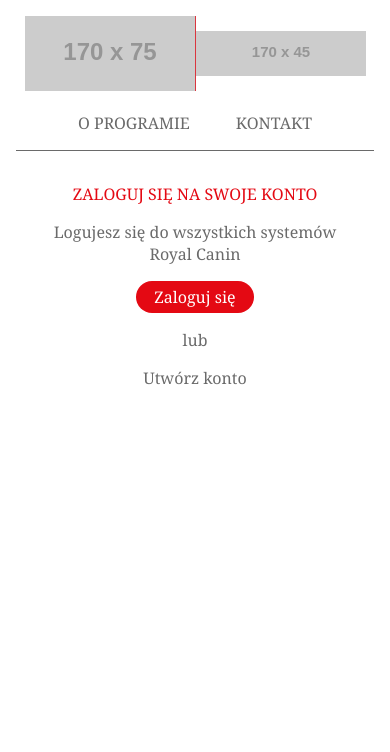
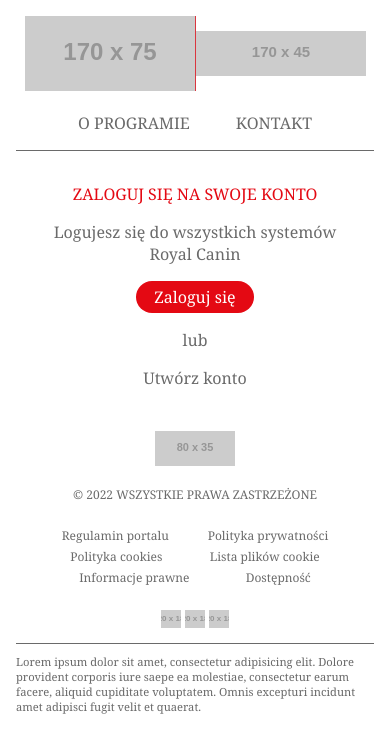
Before and after one commit to Ervige/RC, a plain HTML site: page index.html in a window 390 px wide. Drawn offline with Linux system fonts and the light colour scheme; placeholder pictures from the web are drawn by us.

Commit message:
Main mobile footer added

```diff
--- a/index.css
+++ b/index.css
@@ -107,9 +107,65 @@
       color: var(--main-background);
       text-decoration: none;
       font-size: 1em;
+      cursor: pointer;
   }
 
   .mainMobileUnloggedButtonSignin {
       text-decoration: none;
       color: var(--font-color);
+      cursor: pointer;
   }
+
+  .mainMobileFooter {
+      display: flex;
+      flex-direction: column;
+      align-items: center;
+      justify-content: center;
+      flex-wrap: wrap;
+      padding: 1em;;
+  }
+
+  .mainMobileFooterRights {
+      position: relative;
+      display: flex;
+      flex-direction: row;
+      justify-content: space-evenly;
+      color: var(--font-color);
+      flex-wrap: wrap;
+      padding: 0 10px;
+      font-size: 0.75em;
+      align-items: center;
+  }
+
+  .mainMobileFooterAllRights,
+  .mainMobileFooterLogo,
+  .mainMobileFooterIcons {
+      padding: 10px;
+  }
+
+  .mainMobileFooterLink {
+      padding: 2px 5px;
+  }
+
+  .mainMobileFooterLinksList {
+      display: flex;
+      flex-direction: row;
+      flex-wrap: wrap;
+      align-items: center;
+      justify-content: space-evenly;
+      list-style: none;
+      font-size: 0.75em;
+      padding: 1em;
+  }
+
+  .mainMobileFooterLinkto {
+      text-decoration: none;
+      color: var(--font-color);
+  }
+
+  .mainMobileFooterInfo {
+      border-top: 1px solid var(--font-color);
+      color: var(--font-color);
+      font-size: 0.7em;
+      padding: 10px 0;
+  }
--- a/index.html
+++ b/index.html
@@ -52,4 +52,40 @@
         </div>
     </section>
 </body>
+<footer class="mainMobileFooter">
+    <div class="mainMobileFooterRights">
+            <img src="https://via.placeholder.com/80x35" alt="Royal Canin logo" class="mainMobileFooterLogo">
+            <p class="mainMobileFooterAllRights">© 2022 WSZYSTKIE PRAWA ZASTRZEŻONE</p>
+    </div>
+    <div class="mainMobileFooterLinks">
+        <ul class="mainMobileFooterLinksList">
+            <li class="mainMobileFooterLink">
+                <a href="" class="mainMobileFooterLinkto">Regulamin portalu</a>
+            </li>
+            <li class="mainMobileFooterLink">
+                <a href="" class="mainMobileFooterLinkto">Polityka prywatności</a>
+            </li>
+            <li class="mainMobileFooterLink">
+                <a href="" class="mainMobileFooterLinkto">Polityka cookies</a>
+            </li>
+            <li class="mainMobileFooterLink">
+                <a href="" class="mainMobileFooterLinkto">Lista plików cookie</a>
+            </li>
+            <li class="mainMobileFooterLink">
+                <a href="" class="mainMobileFooterLinkto">Informacje prawne</a>
+            </li>
+            <li class="mainMobileFooterLink">
+                <a href="" class="mainMobileFooterLinkto">Dostępność</a>
+            </li>
+        </ul>
+    </div>
+    <div class="mainMobileFooterIcons">
+        <img src="https://via.placeholder.com/20x18" alt="Email" class="mainMobileFooterIcon">
+        <img src="https://via.placeholder.com/20x18" alt="Facebook" class="mainMobileFooterIcon">
+        <img src="https://via.placeholder.com/20x18" alt="Instagram" class="mainMobileFooterIcon">
+    </div>
+    <div class="mainMobileFooterInfo">
+        <p class="mainMobileFooterInfoText">Lorem ipsum dolor sit amet, consectetur adipisicing elit. Dolore provident corporis iure saepe ea molestiae, consectetur earum facere, aliquid cupiditate voluptatem. Omnis excepturi incidunt amet adipisci fugit velit et quaerat.</p>
+    </div>
+</footer>
 </html>
```
